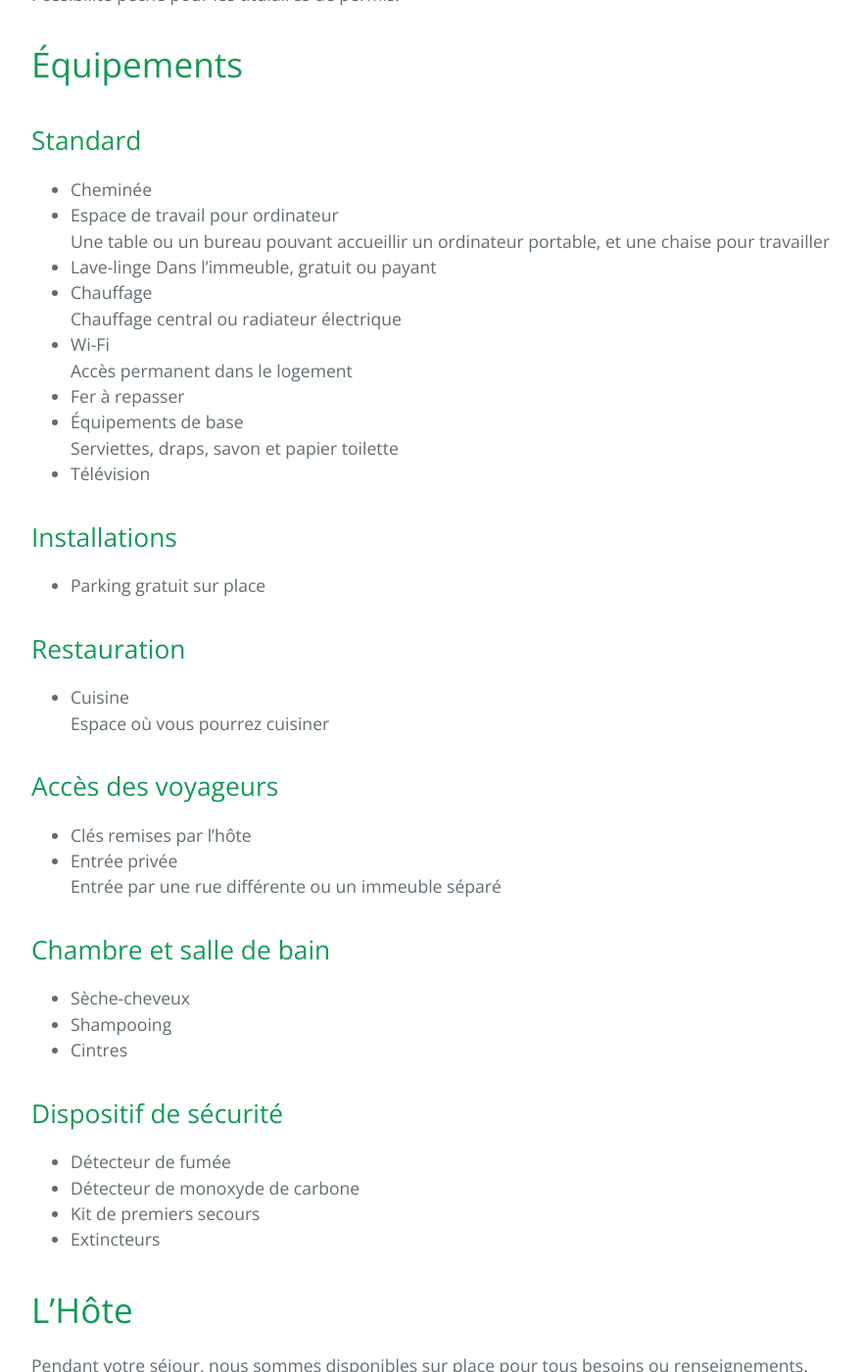
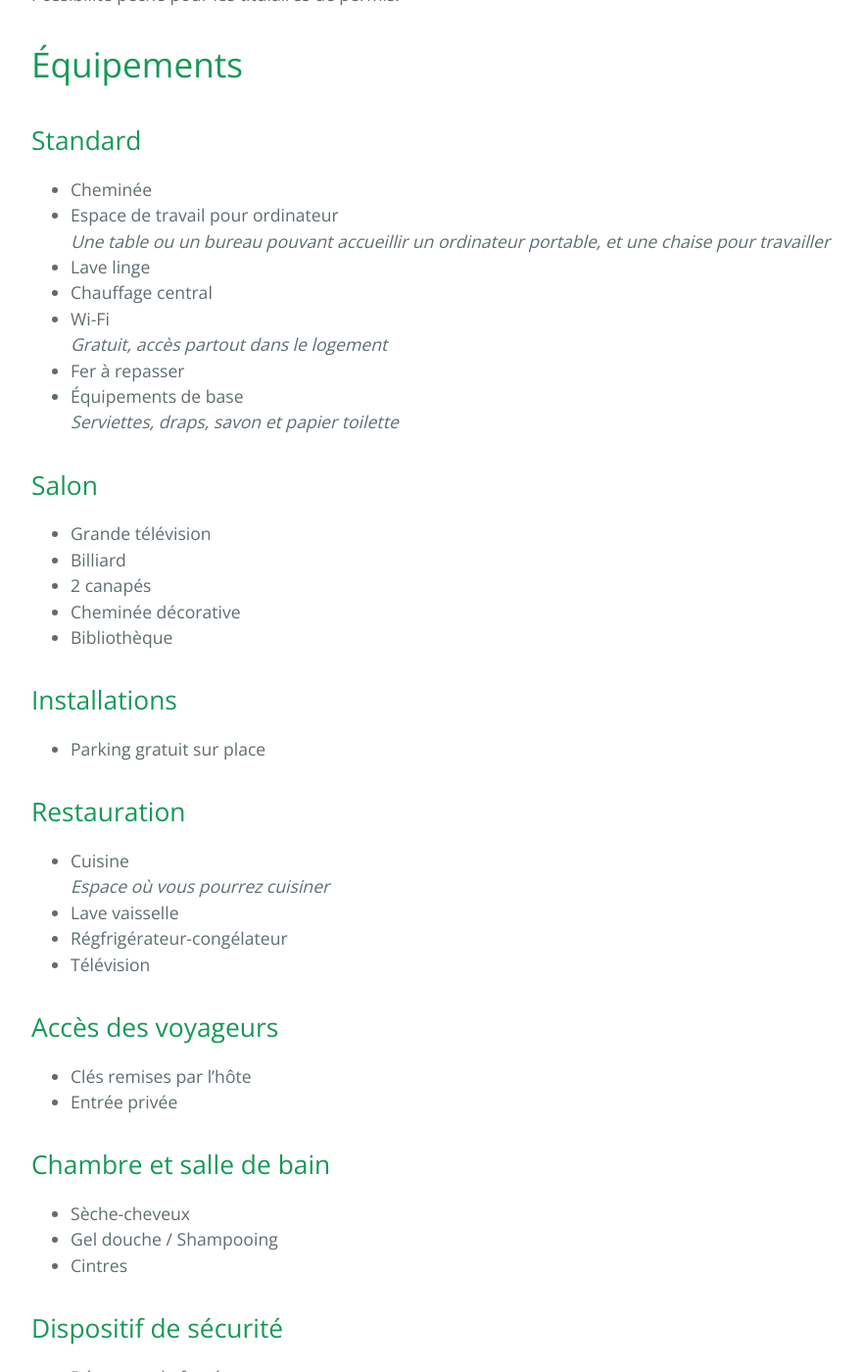
Before and after one commit to saulge/location, a Jekyll site: the page built from index.md, in a window 1280 px wide and 1400 px high, scrolled down 823 px. Shown: the whole window at 98% size, without its empty margins (192-1073 px from the left). Built offline with Jekyll 4.4.1, drawn with Linux system fonts in a browser that asks for light colours; our own code applies the rules of GitHub Pages for plain Markdown files.

Commit message:
more changes

```diff
--- a/index.md
+++ b/index.md
@@ -25,17 +25,21 @@ Possibilité pêche pour les titulaires de permis.
 
 * Cheminée
 * Espace de travail pour ordinateur<br>
-  Une table ou un bureau pouvant accueillir un ordinateur portable, et une chaise pour travailler
-* Lave-linge
-  Dans l'immeuble, gratuit ou payant
-* Chauffage<br>
-  Chauffage central ou radiateur électrique
+  <i>Une table ou un bureau pouvant accueillir un ordinateur portable, et une chaise pour travailler</i>
+* Lave linge
+* Chauffage central
 * Wi-Fi<br>
-  Accès permanent dans le logement
+  <i>Gratuit, accès partout dans le logement</i>
 * Fer à repasser
 * Équipements de base<br>
-  Serviettes, draps, savon et papier toilette
-* Télévision
+  <i>Serviettes, draps, savon et papier toilette</i>
+
+## Salon
+* Grande télévision
+* Billiard
+* 2 canapés
+* Cheminée décorative
+* Bibliothèque
 
 ## Installations
 
@@ -44,18 +48,20 @@ Possibilité pêche pour les titulaires de permis.
 ## Restauration
 
 * Cuisine<br>
-  Espace où vous pourrez cuisiner
+  <i>Espace où vous pourrez cuisiner</i>
+* Lave vaisselle
+* Régfrigérateur-congélateur
+* Télévision
 
 ## Accès des voyageurs
 
 * Clés remises par l'hôte
-* Entrée privée<br>
-  Entrée par une rue différente ou un immeuble séparé
+* Entrée privée
 
 ## Chambre et salle de bain
 
 * Sèche-cheveux
-* Shampooing
+* Gel douche / Shampooing
 * Cintres
 
 ## Dispositif de sécurité
```
